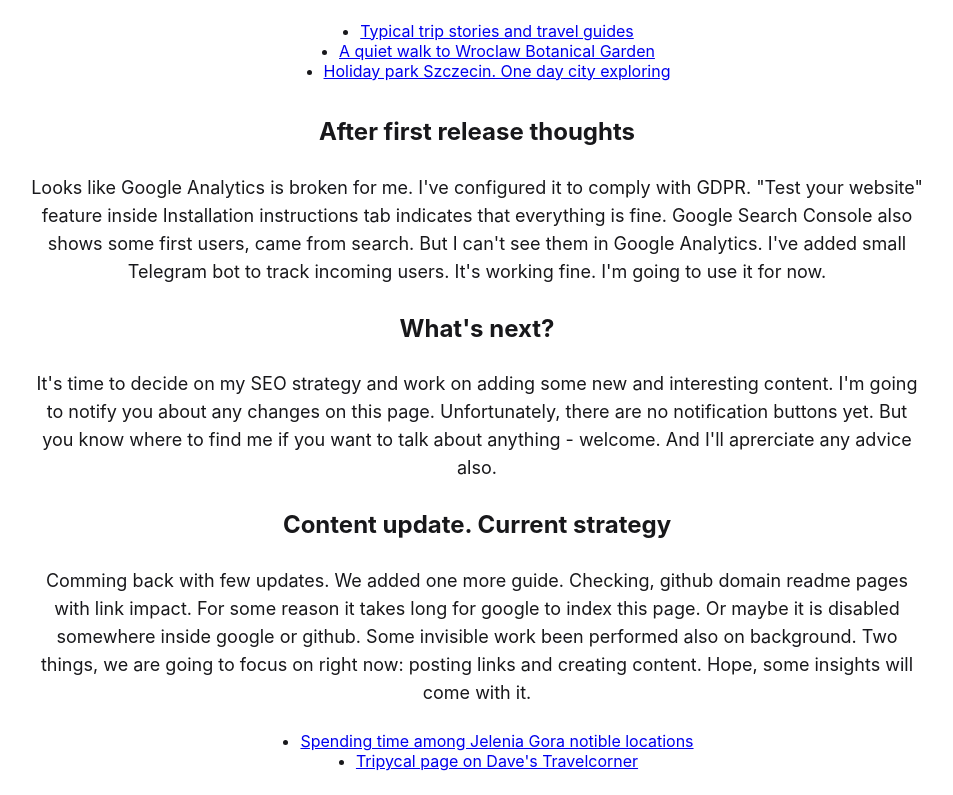
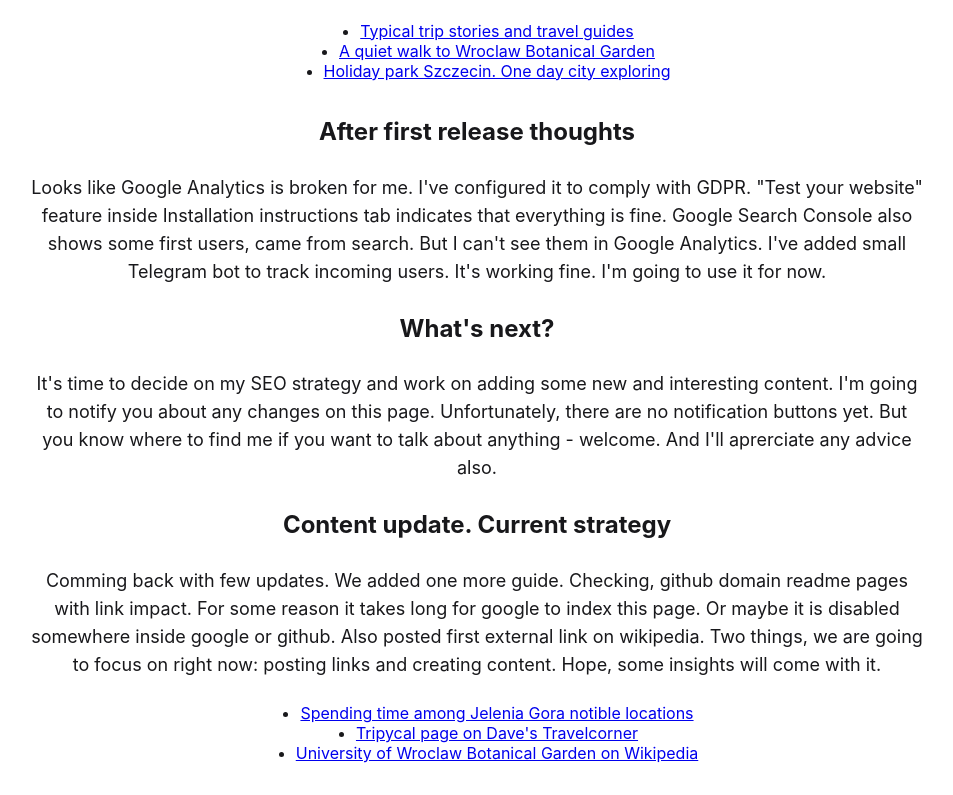
Before and after one commit to yikstinis/yikstinis.github.io, a plain HTML site: page index.html in a window 1280 px wide. Shown: the part 380-1175 px from the top of the page, without its empty margins (163-1116 px from the left). Drawn offline with Linux system fonts and the light colour scheme.

Commit message:
Added posted wikipedia link. Updated description a bit.

```diff
--- a/index.html
+++ b/index.html
@@ -168,9 +168,9 @@
           Comming back with few updates. We added one more guide. Checking,
           github domain readme pages with link impact. For some reason it takes
           long for google to index this page. Or maybe it is disabled somewhere
-          inside google or github. Some invisible work been performed also on
-          background. Two things, we are going to focus on right now: posting
-          links and creating content. Hope, some insights will come with it.
+          inside google or github. Also posted first external link on wikipedia.
+          Two things, we are going to focus on right now: posting links and
+          creating content. Hope, some insights will come with it.
         </p>
 
         <ul>
@@ -189,6 +189,14 @@
               Tripycal page on Dave's Travelcorner
             </a>
           </li>
+
+          <li>
+            <a
+              href="https://en.wikipedia.org/wiki/University_of_Wroc%C5%82aw_Botanical_Garden"
+            >
+              University of Wroclaw Botanical Garden on Wikipedia
+            </a>
+          </li>
         </ul>
       </section>
     </main>
```
